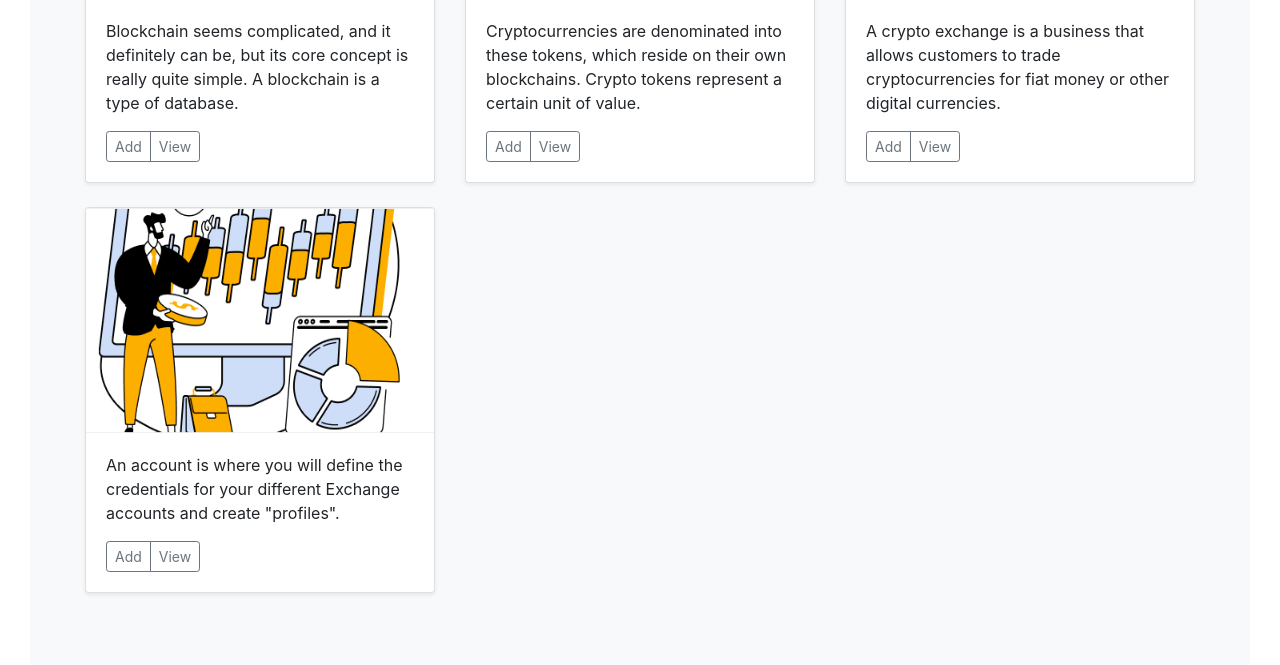
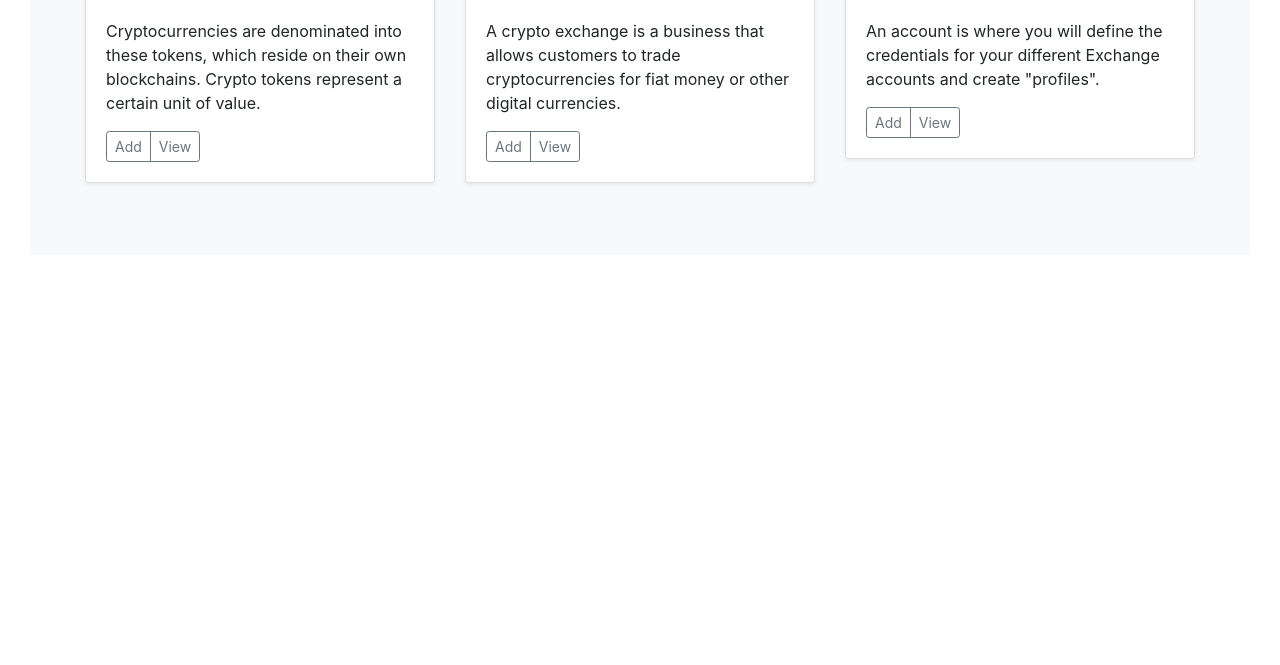
Before and after one commit to guanana/vanir, a Django app: page / in a window 1280 px wide. Shown: the part 837-1502 px from the top of the page. After the commit the page ends 1023 px from the top, so only its background shows below. Run offline with Django 3.2, Linux system fonts and the light colour scheme; parts of the project's set-up code (start-up, migrations or seed data) failed here and were passed over; some libraries are stand-ins or nearby versions.

Commit message:
Remove Blockchain from home

```diff
--- a/vanir/templates/pages/home.html
+++ b/vanir/templates/pages/home.html
@@ -40,7 +40,6 @@
       <h1>Welcome to your personal Open Source Crypto Manager</h1>
       <p class="lead text-muted">The application depend on different entities to be created before you can start operating. You need to create some basic entries to start playing around</p>
       <p>
-        <a href="{% url 'blockchain:blockchain_add' %}" class="btn btn-primary my-2">Create a Blockchain</a>
         <a href="{% url 'token:token_add' %}" class="btn btn-primary my-2">Create a Token</a>
         <a href="{% url 'exchange:exchange_add' %}" class="btn btn-primary my-2">Create an Exchange</a>
         <a href="{% url 'account:account_add' %}" class="btn btn-primary my-2">Create an Account</a>
@@ -52,20 +51,6 @@
     <div class="container">
 
       <div class="row">
-        <div class="col-md-4">
-          <div class="card mb-4 shadow-sm">
-            <img src="{% static "images/blockchain/home.png" %}" class="bd-placeholder-img card-img-top" width="100%" height="225" xmlns="http://www.w3.org/2000/svg" preserveAspectRatio="xMidYMid slice" focusable="false" role="img" aria-label="Blockchain"><title>Blockchain</title><rect width="100%" height="100%" fill="#55595c"/></img>
-            <div class="card-body">
-              <p class="card-text">Blockchain seems complicated, and it definitely can be, but its core concept is really quite simple. A blockchain is a type of database. </p>
-              <div class="d-flex justify-content-between align-items-center">
-                <div class="btn-group">
-                  <a href="{% url 'blockchain:blockchain_add' %}" type="button" class="btn btn-sm btn-outline-secondary">Add</a>
-                  <a href="{% url 'blockchain:blockchain_list' %}"type="button" class="btn btn-sm btn-outline-secondary">View</a>
-                </div>
-              </div>
-            </div>
-          </div>
-        </div>
         <div class="col-md-4">
           <div class="card mb-4 shadow-sm">
             <img src="{% static "images/token/home.png" %}" class="bd-placeholder-img card-img-top" width="100%" height="225" xmlns="http://www.w3.org/2000/svg" preserveAspectRatio="xMidYMid slice" focusable="false" role="img" aria-label="Token"><title>Token</title><rect width="100%" height="100%" fill="#55595c"/></img>
```
